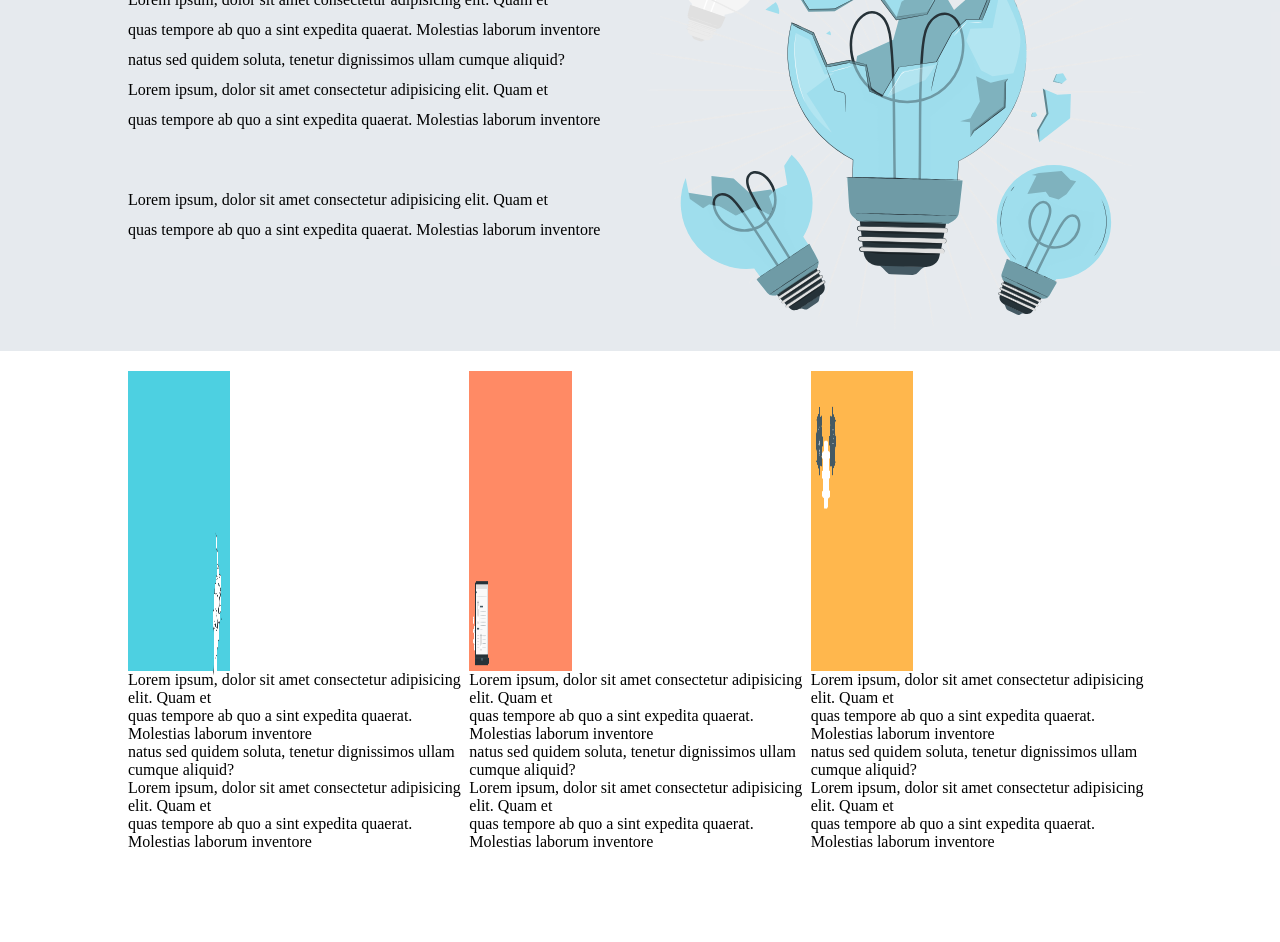
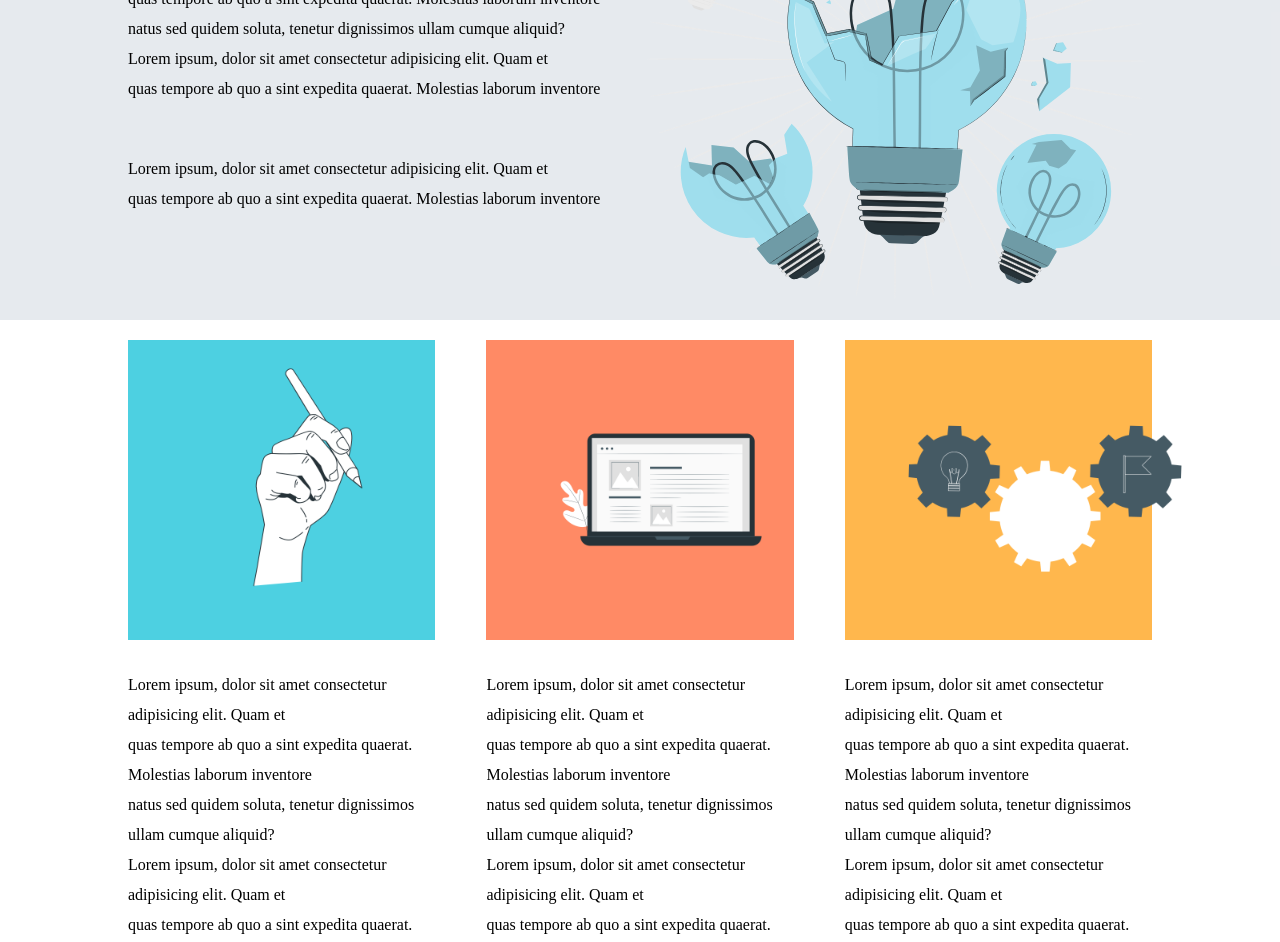
Before and after one commit to Billyngwa/Sass-practical-assignment, a plain HTML site: page index.html in a window 1280 px wide. Shown: the part 243-1185 px from the top of the page. Before the commit the page ends 1094 px from the top, so only its background shows below. Drawn offline with Linux system fonts and the light colour scheme.

Commit message:
commit from billy

```diff
--- a/assets/css/style.css
+++ b/assets/css/style.css
@@ -93,45 +93,52 @@
     display: flex;
     justify-content: space-between;
     align-items: center;
+}
+.pencil-on-hand-description{
+    width: 30%;
     /* position: relative; */
 }
 .section_three .pencil_on_hand{
+    position:relative ;
     background-color: var(--box-one-background);
-    /* position: absolute; */
-    width:30%;
+    width:100%;
     height: 300px;
 }
 .section_three .pencil_on_hand img{
-    width:30%;
-    margin-right: 50%;
+    top: -130px;
+    position: absolute;
+    width:400px;
+    height: 400px;
+    left: 60px;
 
-    height: 300px;
-    margin-bottom: 37%;
-    margin: 40px 0px 0px 80px;
 }
 .section_three .tablet{
+    position:relative ;
     background-color: var(--box-two-background);
-    /* position: absolute; */
-    width:30%;
+    width:100%;
     height: 300px;
 }
 .section_three .tablet img{
-    width:30%;
-    /* margin-right: 50%; */
-    height: 300px;
-    margin-top: 67px;
-    /* margin: 40px 0px 0px 80px; */
+    position: absolute;
+    width:400px;
+    height: 400px;
+    top: -97px;
+    left: 20px;
 }
 .section_three .settings{
+    position:relative ;
     background-color: var(--box-three-background);
-    /* position: absolute; */
-    width:30%;
+    width:100%;
     height:300px;
 }
 .section_three .settings img{
-    width:30%;
-    /* margin-right: 50%; */
-    height: 300px;
-    /* margin-bottom: 37%; */
-    /* margin: 40px 0px 0px 80px; */
+    position: absolute;
+    width:400px;
+    height: 400px;
+    bottom: -138px;
 }
+.design_description3{
+    margin-top: 30px;
+    line-break: auto;
+    line-height: 30px;
+}
--- a/index.html
+++ b/index.html
@@ -10,7 +10,7 @@
 <body>
     <header>
         <div class="header_section">
-            <h1 class="website">WEBSITE</h1>
+            <h2>WEBSITE</h2>
             <nav>
                 <ul class="list_header">
                     <li class="list_element"><a href="#">Home</a></li>
```
Also changed, not shown: pages/about.html (added, +12 -0 lines), assets/style.css (deleted), assets/style.scss (deleted), 1 other file.
